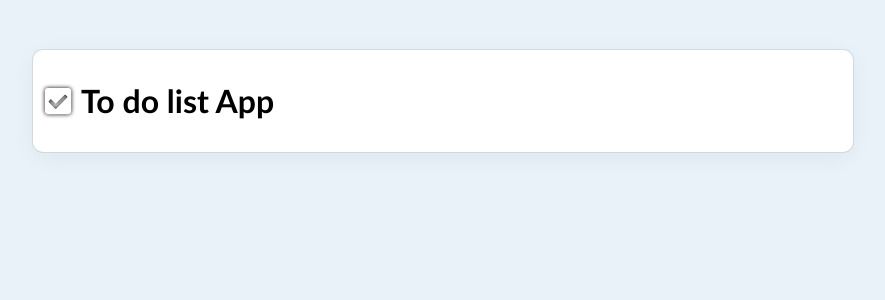
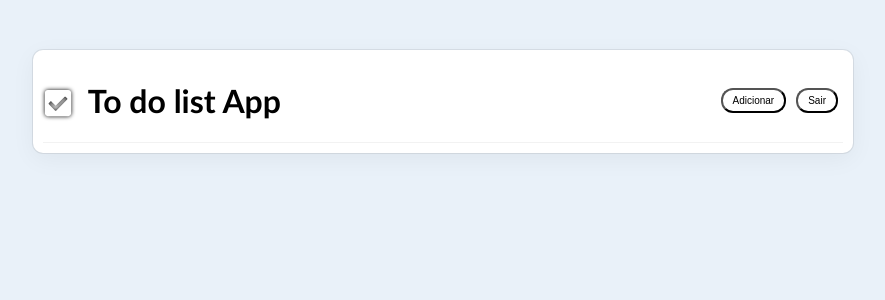
Before and after one commit to jeannsf/ToDo, a React (Create React App) app in the folder client/: page / in a window 1280 px wide. Shown: the top 300 px of the page, without its empty margins (197-1082 px from the left). Built offline with nearby package versions, Linux system fonts and the light colour scheme.

Commit message:
feat(ui): add button components

```diff
--- a/client/src/components/ListHeader.tsx
+++ b/client/src/components/ListHeader.tsx
@@ -6,10 +6,21 @@ interface ListHeaderProps {
 }
 
 const ListHeader: React.FC<ListHeaderProps> = ({ listName }) => {
+const signOut = () => {
+  console.log('signout')
+};
+
+
   return (
     <div className="list-header">
-      <FaCheckSquare className="list-header-icon" size={30} />
-      <h1 className="list-header-title">{listName}</h1>
+      <h1 className="list-header-title">
+        <FaCheckSquare className="list-header-icon" size={30} /> {listName}
+      </h1>
+      <div className='button-container'>
+
+      <button className="create">Adicionar</button>
+      <button className='signout' onClick={signOut}>Sair</button>
+      </div>
     </div>
   );
 };
--- a/client/src/index.css
+++ b/client/src/index.css
@@ -17,19 +17,36 @@ body {
     margin-top: 50px;
 }
 
-.list-header {
+.button-container{
+  display: flex;
+  align-items: center;
+
+}
+
+.button-container button{
+  margin: 0 5px;
+  padding: 5px 10px;
+  font-size: 10px;
+  border-radius: 12px;
+  background-color: transparent;
+}
+
+/* List Header */
+
+ .list-header {
+    width: 100%;
     display: flex;
-    align-items: center;
-  }
-
-  .list-header-icon {
-    margin-right: 8px;
+    justify-content: space-between;
+    border-bottom: rgba(0,0,0, 0.05) 1px solid;
   }
 
   .list-header-icon {
     color: white;
     filter: drop-shadow(0 0 2px rgb(0, 0, 0));
     transition: color 0.3s ease, filter 0.3s ease;
+    margin-right: 8px;
+    position: relative;
+    top: 5px;
   }
 
   .list-header-icon:hover {
```
